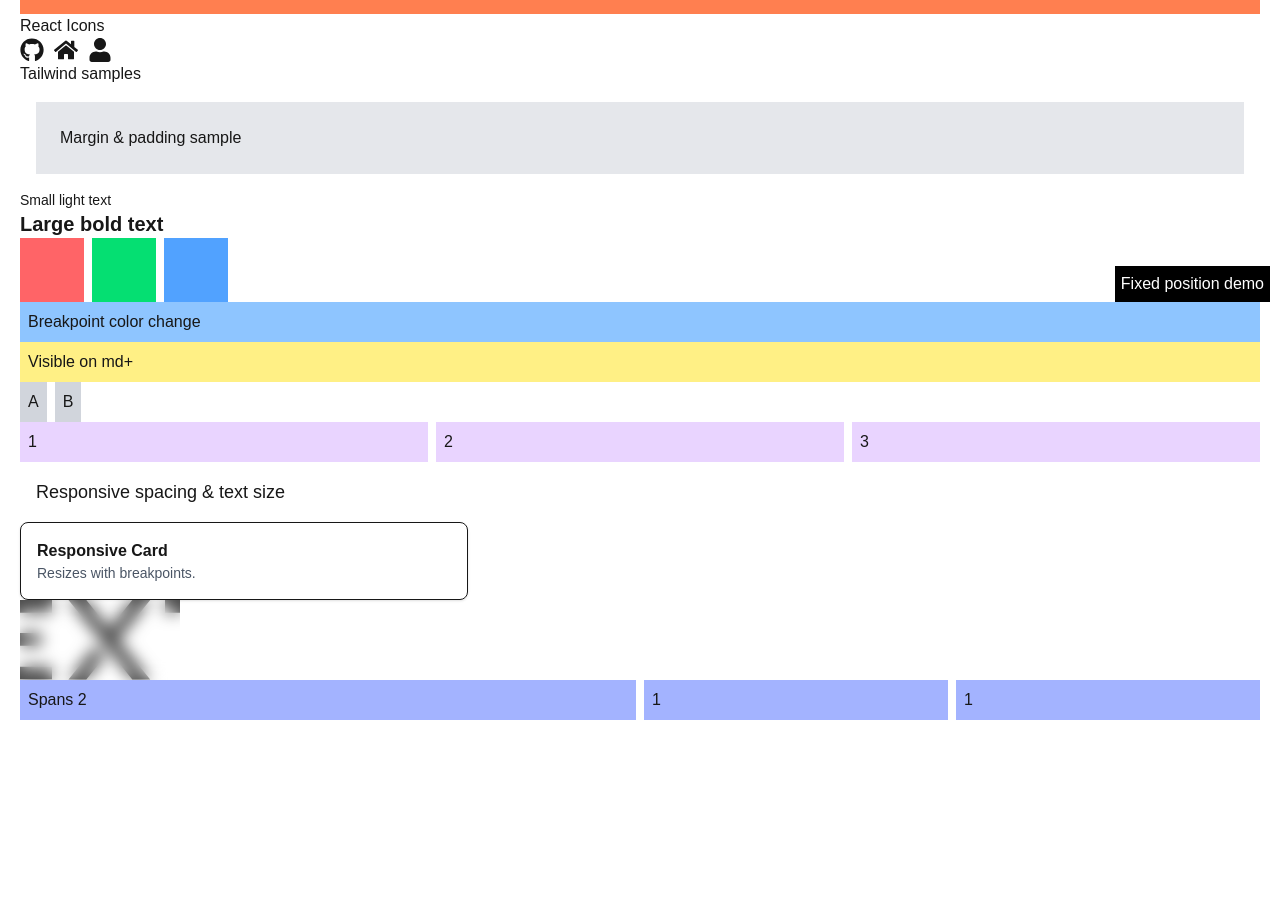
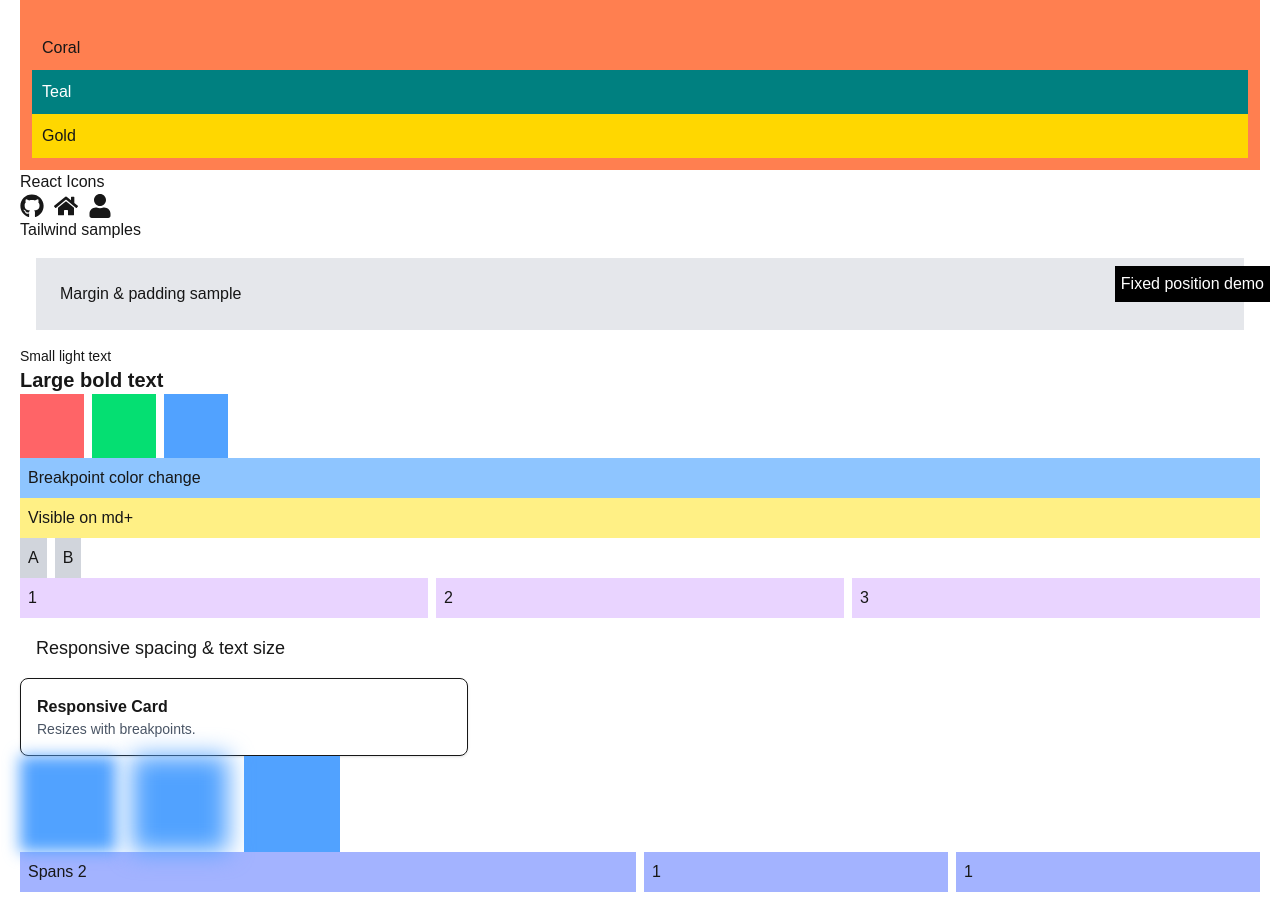
Before and after one commit to ietishaa/webdev-client, a Next.js app: page /labs/lab2 in a window 1280 px wide. Shown: the part 488-1400 px from the top of the page. Before the commit the page ends 1228 px from the top, so only its background shows below. Built offline with nearby package versions, Linux system fonts and the light colour scheme.

Commit message:
fix background colors and blur samples

```diff
--- a/app/labs/lab2/page.tsx
+++ b/app/labs/lab2/page.tsx
@@ -32,6 +32,11 @@ export default function Lab2() {
       <div className="wd-bg-colors-demo">Background colors sample</div>
       <div className="wd-absolute-demo">Absolute position demo</div>
       <div className="wd-fixed-demo">Fixed position demo</div>
+      <div className="wd-bg-colors-demo">
+        <div style={{ backgroundColor: "coral", padding: 10 }}>Coral</div>
+        <div style={{ backgroundColor: "teal", padding: 10, color: "white" }}>Teal</div>
+        <div style={{ backgroundColor: "gold", padding: 10 }}>Gold</div>
+      </div>
 
       <h4>React Icons</h4>
       <ReactIconsSampler />
--- a/app/labs/lab2/tailwind/Blurs.tsx
+++ b/app/labs/lab2/tailwind/Blurs.tsx
@@ -1,7 +1,9 @@
 export default function Blurs() {
   return (
-    <div className="relative w-40 h-20 bg-cover bg-center" style={{ backgroundImage: "url(/next.svg)" }}>
-      <div className="absolute inset-0 backdrop-blur-sm bg-white/30" />
+    <div className="flex gap-4">
+      <div className="w-24 h-24 bg-blue-400 blur-sm" />
+      <div className="w-24 h-24 bg-blue-400 blur-md" />
+      <div className="w-24 h-24 bg-blue-400" />
     </div>
   );
 }
```
